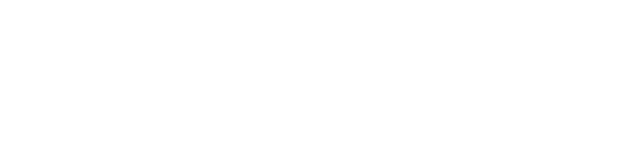
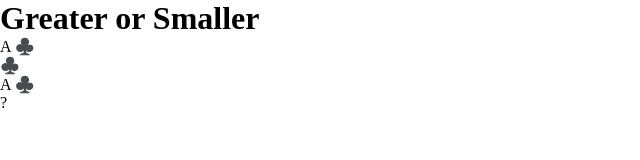
Before and after one commit to relisei/202309-w3ch2-Ramiro-Elisei, a plain HTML site: page index.html in a window 1280 px wide. Shown: the whole page, without its empty margins (0-640 px from the left). Drawn offline with Linux system fonts and the light colour scheme; a web font is replaced by a local one.

Commit message:
Add html card template

```diff
--- a/index.html
+++ b/index.html
@@ -2,6 +2,9 @@
 <html lang="en">
 
 <head>
+  <link rel="preconnect" href="https://fonts.googleapis.com">
+  <link rel="preconnect" href="https://fonts.gstatic.com" crossorigin>
+  <link href="https://fonts.googleapis.com/css2?family=Martian+Mono:wght@300;500;700&display=swap" rel="stylesheet">
   <meta charset="UTF-8">
   <meta name="viewport" content="width=device-width, initial-scale=1.0">
   <meta name="description" content="Greater or Smaller">
@@ -11,7 +14,29 @@
 </head>
 
 <body>
-
+  <div class="main-container">
+    <header class="header">
+      <h1>Greater or Smaller</h1>
+    </header>
+    <main>
+      <div class="cards-container">
+        <div class="card">
+          <div class="suit-element suit-top">
+            <span>A</span>
+            <span>♣️</span>
+          </div>
+          <span class="suit-middle-element center-element">♣️</span>
+          <div class="suit-element suit-bottom">
+            <span>A</span>
+            <span>♣️</span>
+          </div>
+        </div>
+        <div class="card">
+          <span class="guess-element center-element">?</span>
+        </div>
+      </div>
+    </main>
+  </div>
 </body>
 
 </html>
```
